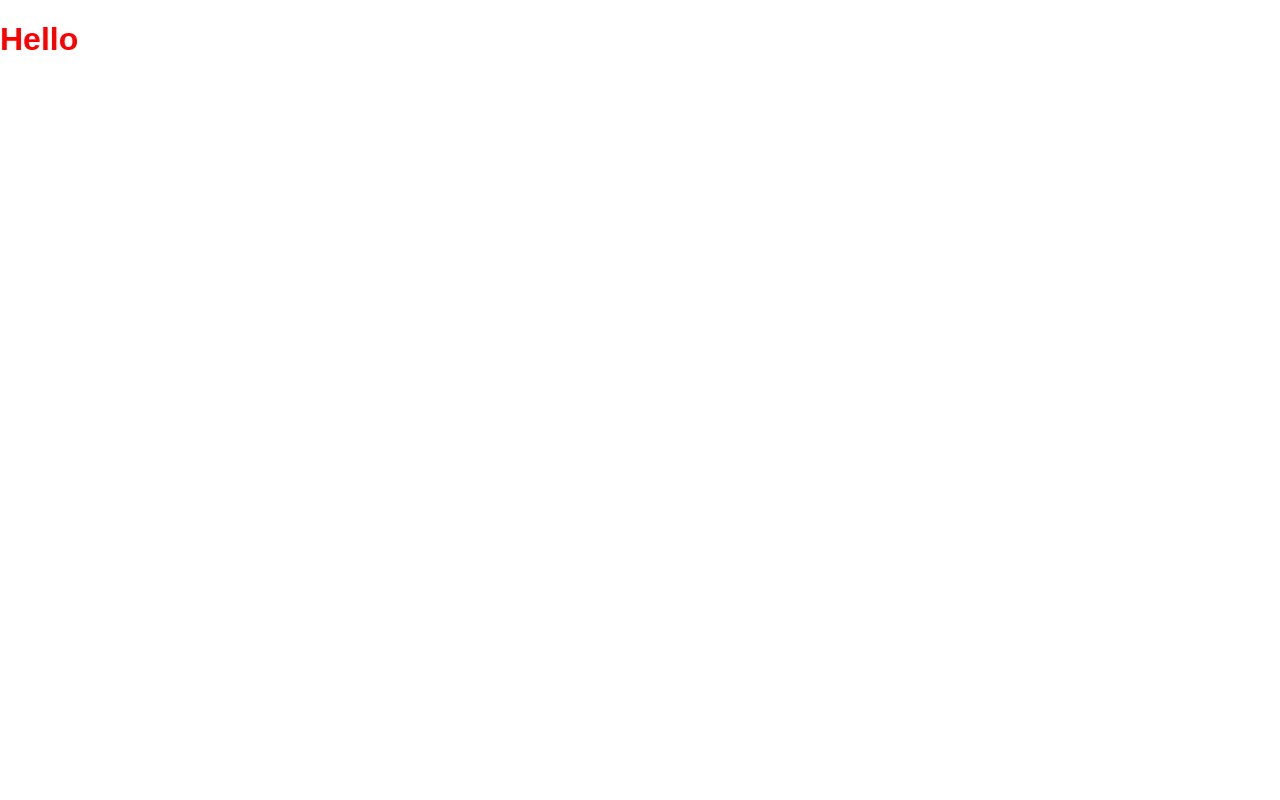
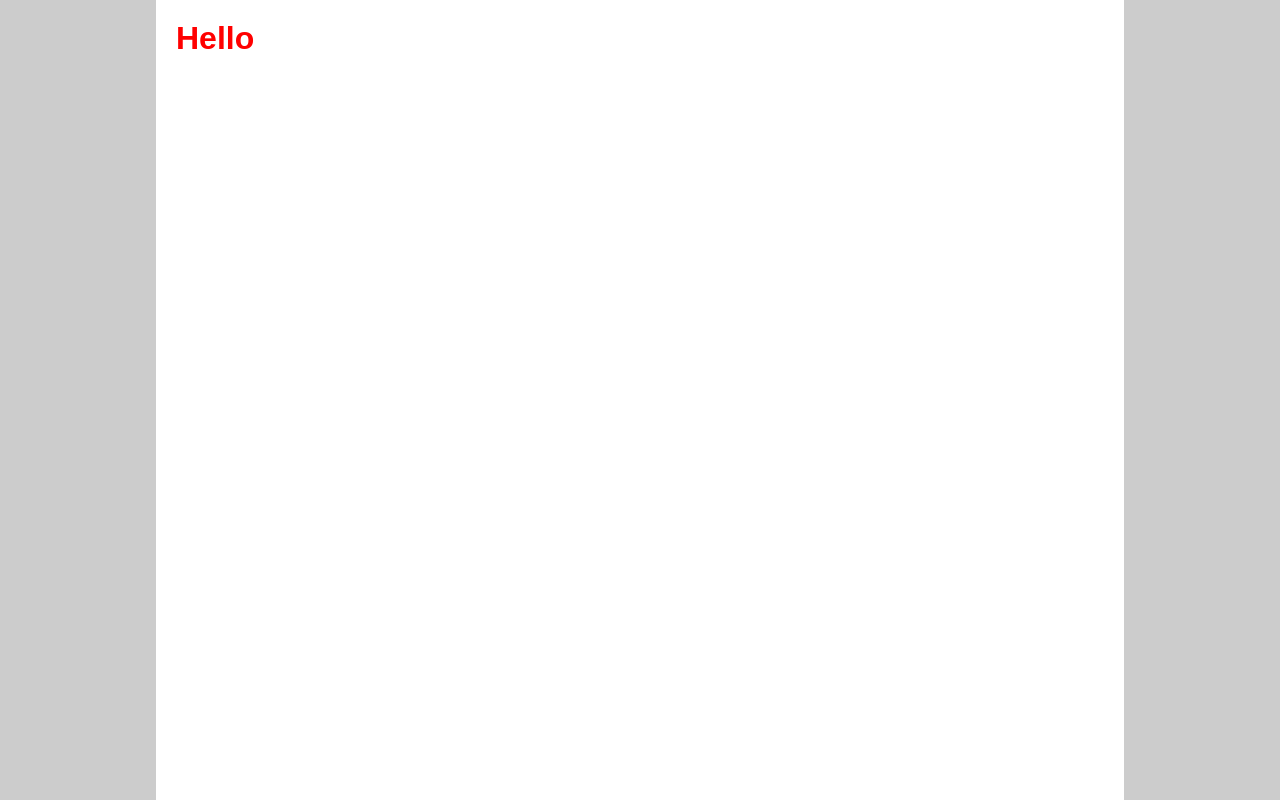
Before and after one commit to mvhs-introcs/portfolio, a website: page index.html in a window 1280 px wide. Drawn offline with Linux system fonts and the light colour scheme.

Commit message:
Create main page div

```diff
--- a/index.html
+++ b/index.html
@@ -7,6 +7,9 @@
   <link rel="stylesheet" href="styles.css">
 </head>
 <body>
-  <h1>Hello</h1>
+  <div class="main">
+    <h1>Hello</h1>
+  </div>
+
 </body>
 </html>
--- a/styles.css
+++ b/styles.css
@@ -1,3 +1,20 @@
+* {
+  box-sizing: border-box;
+}
+
+body {
+  background: #ccc;
+}
+
+.main {
+  width: 968px;
+  margin: 0 auto;
+  min-height: 100vh;
+  background: white;
+  padding: 20px;
+}
+
 h1 {
   color: red;
+  margin-top: 0;
 }
```
